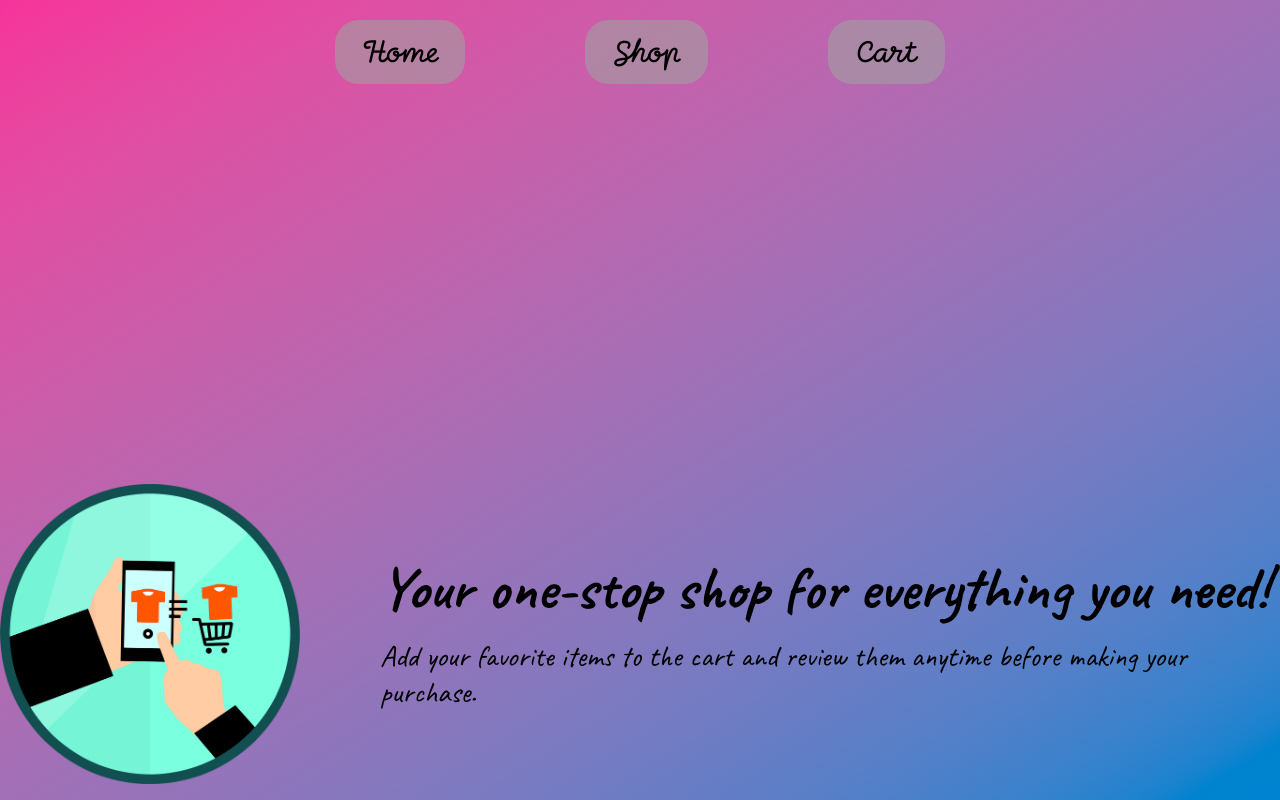
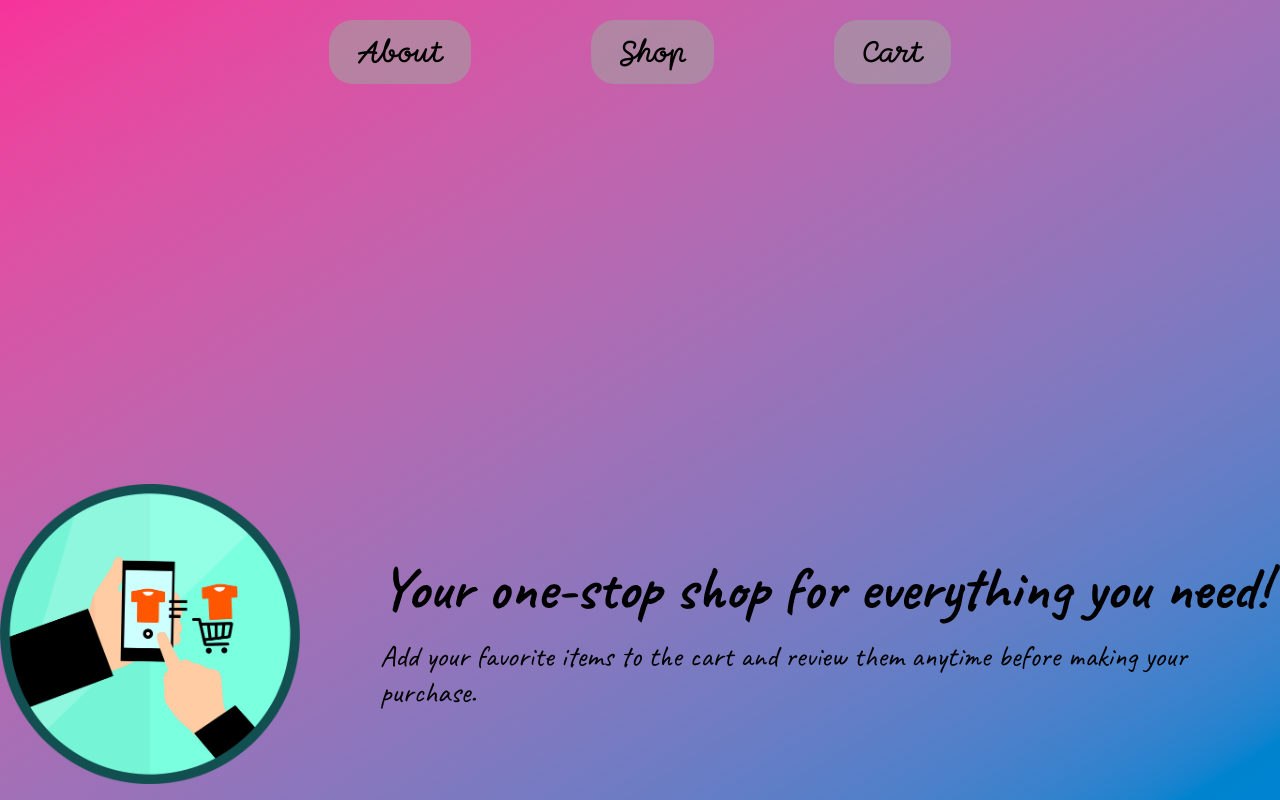
Before and after one commit to dayercher005/Shopping_Cart, a React (Vite) app: page / in a window 1280 px wide. Built offline with nearby package versions, Linux system fonts and the light colour scheme.

Commit message:
Styling navbar

```diff
--- a/src/components/navbar/navbar.jsx
+++ b/src/components/navbar/navbar.jsx
@@ -4,7 +4,7 @@ export default function Navbar(){
 
     return(
         <div className="pt-5">
-            <NavButton name="Home"></NavButton>
+            <NavButton name="About"></NavButton>
             <NavButton name="Shop"></NavButton>
             <NavButton name="Cart"></NavButton>
         </div>
```
